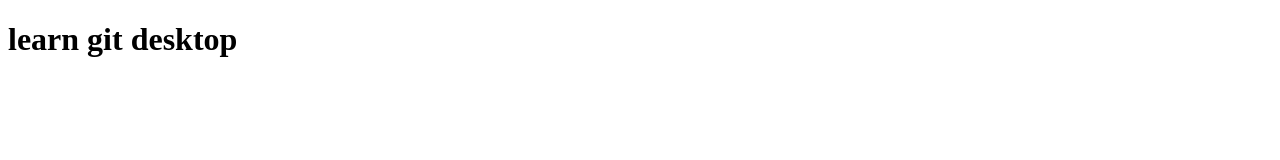
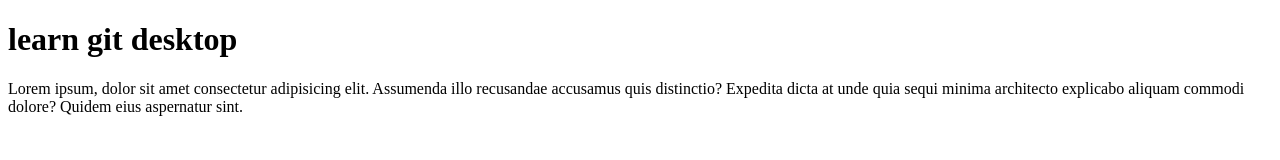
Before and after one commit to wutti1999/projectname, a website: page index.html in a window 1280 px wide. Drawn offline with Linux system fonts and the light colour scheme.

Commit message:
Update index.html

```diff
--- a/index.html
+++ b/index.html
@@ -8,6 +8,7 @@
 </head>
 <body>
     <h1>learn git desktop</h1>
+    <p>Lorem ipsum, dolor sit amet consectetur adipisicing elit. Assumenda illo recusandae accusamus quis distinctio? Expedita dicta at unde quia sequi minima architecto explicabo aliquam commodi dolore? Quidem eius aspernatur sint.</p>
 
 </body>
 </html>
```
